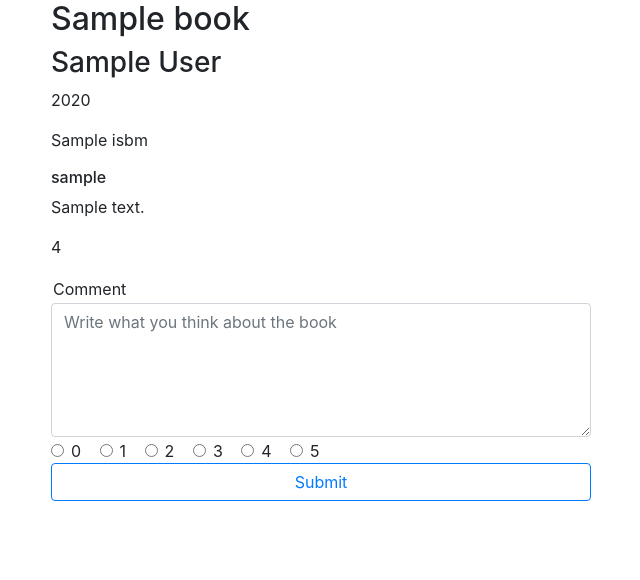
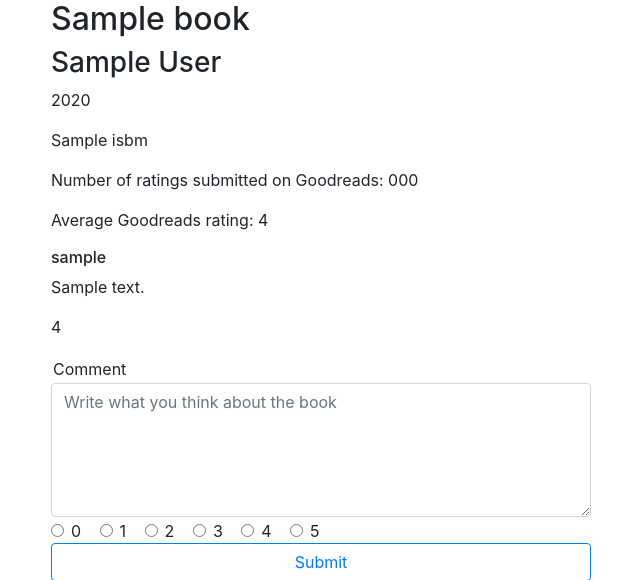
Before and after one commit to illfalcon/WebHW, a Flask app: template project1/templates/book.html in a window 1280 px wide. Shown: the top 580 px of the page, without its empty margins (319-959 px from the left). Run offline with Flask 2, Linux system fonts and the light colour scheme; the template is opened without the code that fills it: most values are stand-ins (such as "Sample title", 1, 10 or a date in 2020); some libraries are stand-ins or nearby versions.

Commit message:
fetching info from goodreads api

```diff
--- a/project1/application.py
+++ b/project1/application.py
@@ -1,6 +1,7 @@
 import os
+import requests
 
-from flask import Flask, session, render_template, request, redirect, url_for
+from flask import Flask, session, render_template, request, redirect, url_for, jsonify
 from flask_session import Session
 from sqlalchemy import create_engine
 from sqlalchemy.orm import scoped_session, sessionmaker
@@ -43,11 +44,16 @@ def checkIfRegistrationValid(name, surname, username, password):
         return (False, "Username must not contain whitespaces")
     elif not password:
         return (False, "Password field must not be empty")
-    elif password.len() < 7:
+    elif len(password) < 7:
         return (False, "Password field must contain at least 7 characters")
     else:
-        return True
+        return (True, "")
 
+def getApiInfo(isbn):
+    apiKey = "U0751KevlHMnGM2Ky5cOw"
+    goodreadsStats = requests.get("https://www.goodreads.com/book/review_counts.json",
+                                  params={"key": apiKey, "isbns": isbn})
+    return goodreadsStats
 
 @app.route("/")
 def index():
@@ -115,9 +121,12 @@ def book(book_id):
     else:
         book = db.execute("SELECT * FROM books WHERE id = :id", {"id": book_id}).fetchone()
         if not book == None:
-            reviews = db.execute("SELECT * FROM reviews JOIN users ON reviews.user_id = users.id WHERE book_id = :book_id",
+            goodReadsInfo = getApiInfo(book.isbm).json()
+            ratingsCount = goodReadsInfo["books"][0]["work_ratings_count"]
+            averageRating = goodReadsInfo["books"][0]["average_rating"]
+            reviews = db.execute("SELECT * FROM reviews JOIN users ON reviews.user_id = users.id WHERE book_id = :book_id LIMIT 10",
                                  {"book_id": book_id}).fetchall()
-            return render_template("book.html", book = book, reviews = reviews)
+            return render_template("book.html", book = book, reviews = reviews, numberOfRatings = ratingsCount, averageRating = averageRating)
         else:
             return "Error"
 
--- a/project1/templates/book.html
+++ b/project1/templates/book.html
@@ -8,6 +8,8 @@
             <h3>{{ book.author }}</h3>
             <p>{{ book.year }}</p>
             <p>{{ book.isbm }}</p>
+            <p>Number of ratings submitted on Goodreads: {{ numberOfRatings }}</p>
+            <p>Average Goodreads rating: {{ averageRating }}</p>
             {% for review in reviews %}
             <div>
                 <h6>{{ review.username }}</h6>
```
Also changed, not shown: 4 other files.
